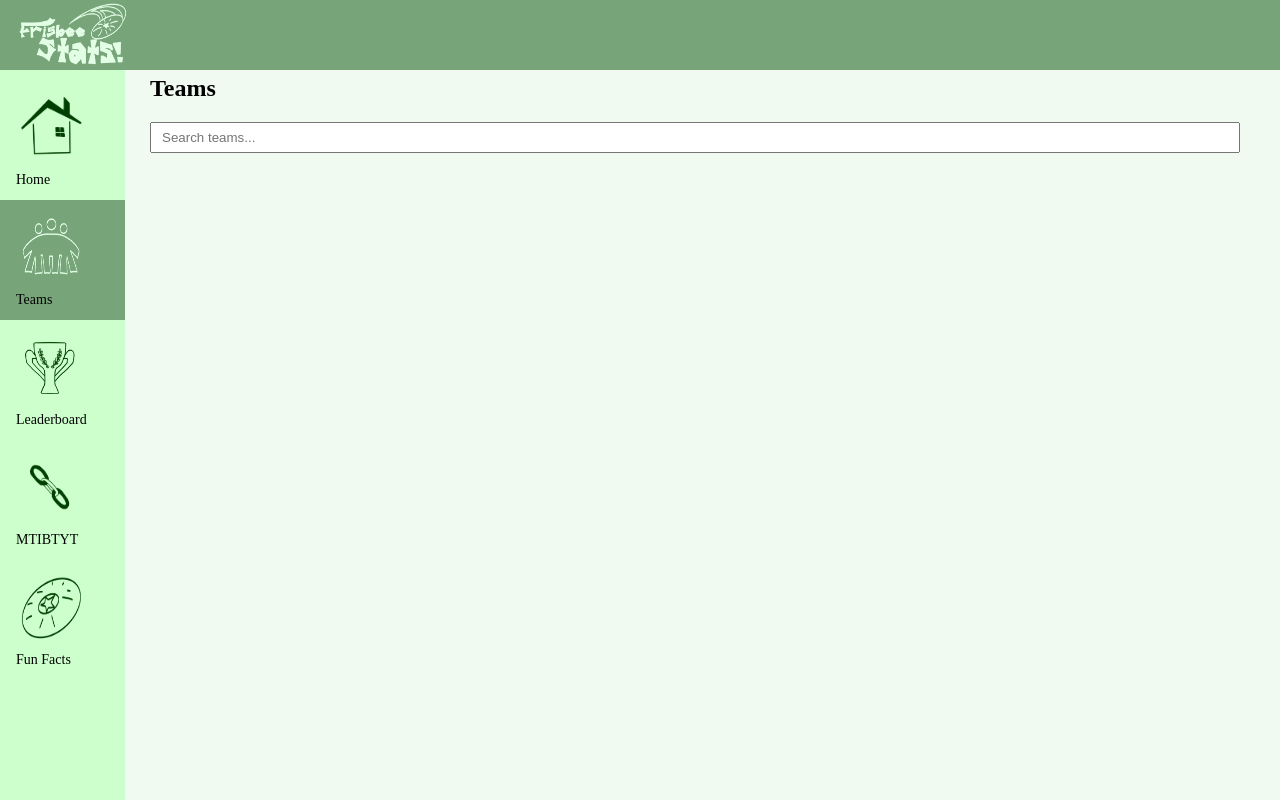
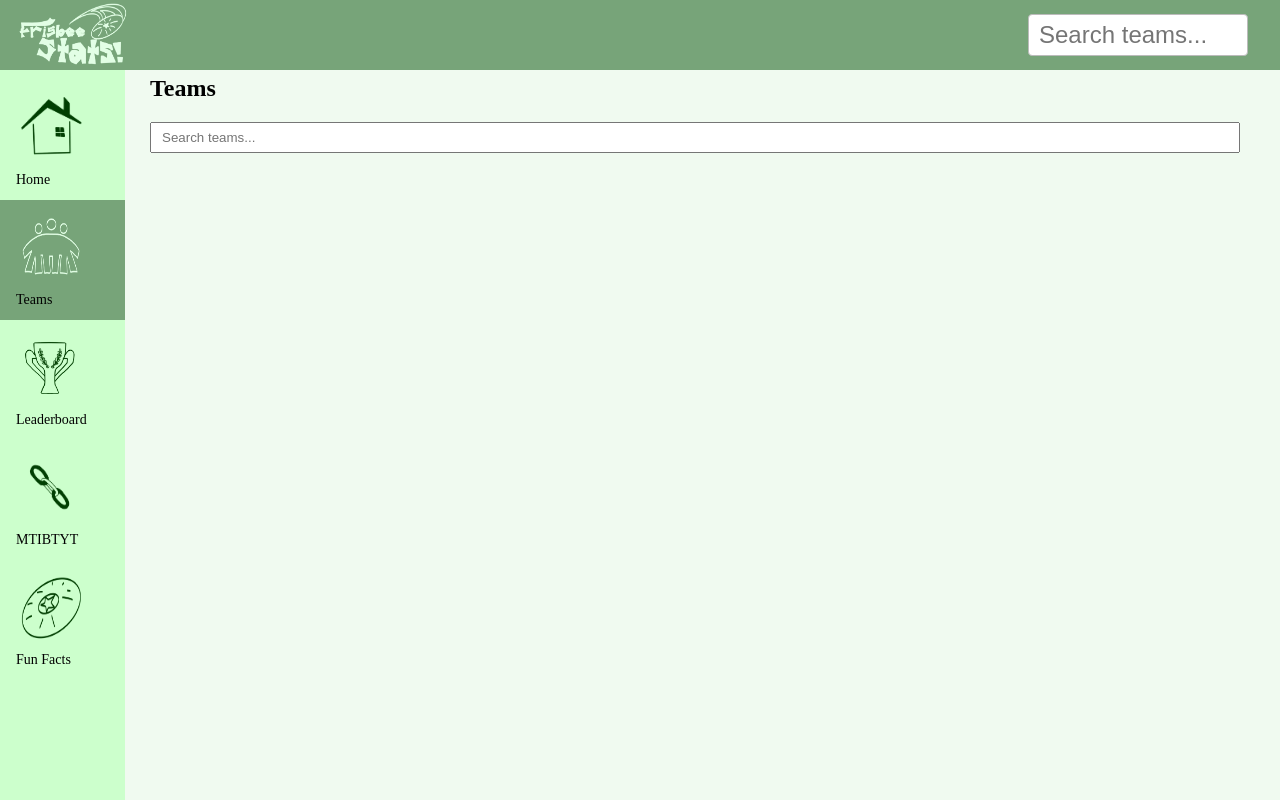
Before and after one commit to aidenjohnson728/cs257, a Flask app: page /teams.html in a window 1280 px wide. Run offline with Flask 3, Linux system fonts and the light colour scheme; data that the repository does not hold is empty; parts of the project's set-up code (start-up, migrations or seed data) failed here and were passed over; some libraries are stand-ins or nearby versions.

Commit message:
Got a global search bar to work on all pages except for index.html and fun_facts.html

```diff
--- a/webapp/static/frisbee.js
+++ b/webapp/static/frisbee.js
@@ -306,42 +306,71 @@ function getLeaderboard(algorithm = 'USAU') {
 
 }
 
-document.addEventListener("DOMContentLoaded", function() {
-    // Existing code for algorithm dropdown in teampage
-    const algoDropdown = document.getElementById('algorithm-dropdown');
-    if (algoDropdown) {
-        algoDropdown.querySelectorAll('li').forEach(function(li) {
-            li.addEventListener('click', function() {
-                const algorithm = li.textContent.trim();
-                populateLineChart(algorithm);
+function initializeGlobalSearchBar() {
+    const globalSearchBarContainer = document.getElementById('global-search-bar-container');
+    if (globalSearchBarContainer && !globalSearchBarContainer.hasChildNodes()) {
+        globalSearchBarContainer.innerHTML = `
+          <div class="global-search-dropdown" id="global-search-dropdown">
+            <input type="text" id="global_team_search" placeholder="Search teams..." autocomplete="off">
+            <ul id="global_team_list" class="global-team-list-dropdown"></ul>
+          </div>
+        `;
+
+        fetch('/api/teams')
+          .then(res => res.json())
+          .then(function(teams) {
+            let allTeams = teams;
+            const searchInput = document.getElementById('global_team_search');
+            const dropdown = document.getElementById('global-search-dropdown');
+            const list = document.getElementById('global_team_list');
+
+            function renderList(filtered) {
+              list.innerHTML = filtered.map(team =>
+                `<li>${team.name}</li>`
+              ).join('');
+            }
+
+            renderList([]);
+
+            searchInput.addEventListener('input', function() {
+              const query = searchInput.value.trim().toLowerCase();
+              if (query.length === 0) {
+                list.innerHTML = '';
+                dropdown.classList.remove('open');
+                return;
+              }
+              const filtered = allTeams.filter(team =>
+                team.name.toLowerCase().includes(query)
+              );
+              renderList(filtered);
+              dropdown.classList.add('open');
             });
-        });
-        // Optionally, show default chart
-        populateLineChart('USAU');
+
+            searchInput.addEventListener('focus', function() {
+              if (searchInput.value.trim().length > 0) {
+                dropdown.classList.add('open');
+              }
+            });
+
+            document.addEventListener('mousedown', function(e) {
+              if (!dropdown.contains(e.target)) {
+                dropdown.classList.remove('open');
+              }
+            });
+
+            list.addEventListener('click', function(e) {
+              if (e.target.tagName === 'LI') {
+                const teamName = e.target.textContent;
+                window.location.href = '/teampage.html?team=' + encodeURIComponent(teamName);
+              }
+            });
+          });
     }
+}
 
-    // --- Leaderboard dropdown click-to-open logic ---
-    const leaderboardDropdown = document.getElementById('leaderboard-dropdown');
-    const leaderboardButton = document.getElementById('algorithm-button');
-    if (leaderboardDropdown && leaderboardButton) {
-        leaderboardButton.addEventListener('click', function(e) {
-            e.stopPropagation();
-            leaderboardDropdown.classList.toggle('open');
-        });
-        // Close dropdown when clicking outside
-        document.addEventListener('mousedown', function(e) {
-            if (!leaderboardDropdown.contains(e.target)) {
-                leaderboardDropdown.classList.remove('open');
-            }
-        });
-        // Optional: close dropdown when selecting an item
-        leaderboardDropdown.querySelectorAll('li').forEach(function(li) {
-            li.addEventListener('click', function() {
-                leaderboardDropdown.classList.remove('open');
-            });
-        });
-    }
-});
+// Ensure the global search bar is initialized on every page
+document.addEventListener('DOMContentLoaded', initializeGlobalSearchBar);
+window.addEventListener('load', initializeGlobalSearchBar);
 
 function setupTeamSearchDropdown(slot) {
     const container = document.querySelector(slot === 1 ? '.team-search-dropdown input#team1_search' : '.team-search-dropdown input#team2_search').parentElement;
--- a/webapp/static/styles.css
+++ b/webapp/static/styles.css
@@ -509,3 +509,59 @@ ul {
   margin-bottom: 12px;
   padding: 6px 10px;
 }
+
+#global-search-bar-container {
+  display: flex;
+  align-items: center;
+  margin-left: auto;
+  margin-right: 32px;
+  height: 100%;
+  z-index: 1100;
+}
+
+.global-search-dropdown {
+  position: relative;
+  width: 220px;
+  z-index: 1200;
+}
+
+.global-search-dropdown input {
+  width: 100%;
+  padding: 6px 10px;
+  border-radius: 4px;
+  border: 1px solid #bbb;
+  font-size: 1em;
+  box-sizing: border-box;
+  background: #fff;
+}
+
+.global-team-list-dropdown {
+  display: none;
+  position: absolute;
+  top: 100%;
+  left: 0;
+  width: 100%;
+  max-height: 200px;
+  overflow-y: auto;
+  background: #ccffcc;
+  border: 1px solid #ccc;
+  border-radius: 0 0 8px 8px;
+  box-shadow: 0 2px 6px rgba(0,0,0,0.15);
+  z-index: 20;
+  margin: 0;
+  padding: 0;
+  list-style: none;
+}
+
+.global-team-list-dropdown li {
+  padding: 8px 12px;
+  cursor: pointer;
+}
+
+.global-team-list-dropdown li:hover {
+  background: #b3e6b3;
+}
+
+.global-search-dropdown.open .global-team-list-dropdown {
+  display: block !important;
+}
--- a/webapp/templates/MTIBTYT.html
+++ b/webapp/templates/MTIBTYT.html
@@ -12,8 +12,11 @@
 </head>
 <body>
     <div id="topbar">
+      <div style="display: flex; align-items: center; justify-content: space-between; width: 100%;">
         <img src="{{ url_for('static', filename='Frisbee_Stats_Logo_Light.png') }}" alt="Logo" class="topbar-logo">
+        <div id="global-search-bar-container"></div>
       </div>
+    </div>
 
     <h2 class="MTIBTYT-title">My Team Is Better Than Your Team</h2>
 
--- a/webapp/templates/fun_facts.html
+++ b/webapp/templates/fun_facts.html
@@ -13,8 +13,11 @@
     -->
 
     <div id="topbar">
+      <div style="display: flex; align-items: center; justify-content: space-between; width: 100%;">
         <img src="{{ url_for('static', filename='Frisbee_Stats_Logo_Light.png') }}" alt="Logo" class="topbar-logo">
+        <div id="global-search-bar-container"></div>
       </div>
+    </div>
     <h2>
         Fun Facts
     </h2>
--- a/webapp/templates/index.html
+++ b/webapp/templates/index.html
@@ -52,8 +52,11 @@
     <div class="center-title">Welcome to Frisbee Stats!</div>
 
     <div id="topbar">
+      <div style="display: flex; align-items: center; justify-content: space-between; width: 100%;">
         <img src="{{ url_for('static', filename='Frisbee_Stats_Logo_Light.png') }}" alt="Logo" class="topbar-logo">
+        <div id="global-search-bar-container"></div>
       </div>
+    </div>
     <div id="home-flex">
     <div id="navbar">
         <ul>
--- a/webapp/templates/leaderboard.html
+++ b/webapp/templates/leaderboard.html
@@ -18,7 +18,10 @@
 -->
 
 <div id="topbar">
-  <img src="{{ url_for('static', filename='Frisbee_Stats_Logo_Light.png') }}" alt="Logo" class="topbar-logo">
+  <div style="display: flex; align-items: center; justify-content: space-between; width: 100%;">
+    <img src="{{ url_for('static', filename='Frisbee_Stats_Logo_Light.png') }}" alt="Logo" class="topbar-logo">
+    <div id="global-search-bar-container"></div>
+  </div>
 </div>
  <h2 class="leaderboard-title">Leaderboard</h2>
 
--- a/webapp/templates/teampage.html
+++ b/webapp/templates/teampage.html
@@ -10,8 +10,11 @@
 
 <body>
     <div id="topbar">
+      <div style="display: flex; align-items: center; justify-content: space-between; width: 100%;">
         <img src="{{ url_for('static', filename='Frisbee_Stats_Logo_Light.png') }}" alt="Logo" class="topbar-logo">
+        <div id="global-search-bar-container"></div>
       </div>
+    </div>
 
 <div id="teams-container">
 <h2 id="page-title"></h2>
--- a/webapp/templates/teams.html
+++ b/webapp/templates/teams.html
@@ -9,8 +9,11 @@
 
 <body>
     <div id="topbar">
+      <div style="display: flex; align-items: center; justify-content: space-between; width: 100%;">
         <img src="{{ url_for('static', filename='Frisbee_Stats_Logo_Light.png') }}" alt="Logo" class="topbar-logo">
+        <div id="global-search-bar-container"></div>
       </div>
+    </div>
 
 <h2>
     Teams
```
